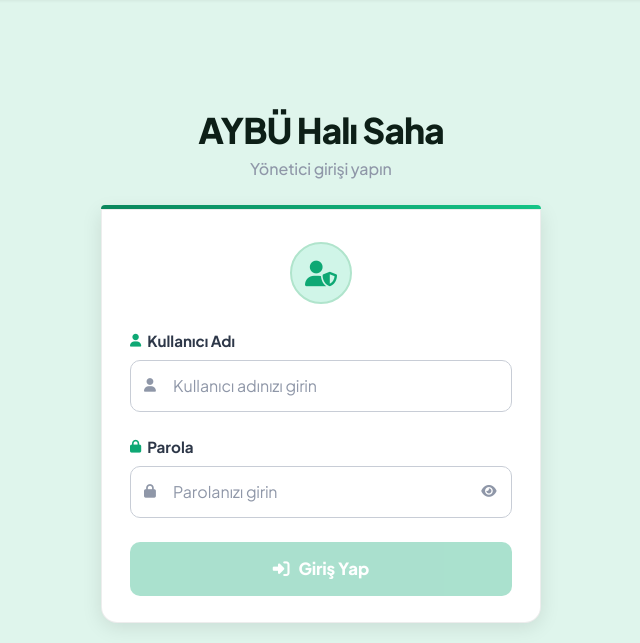
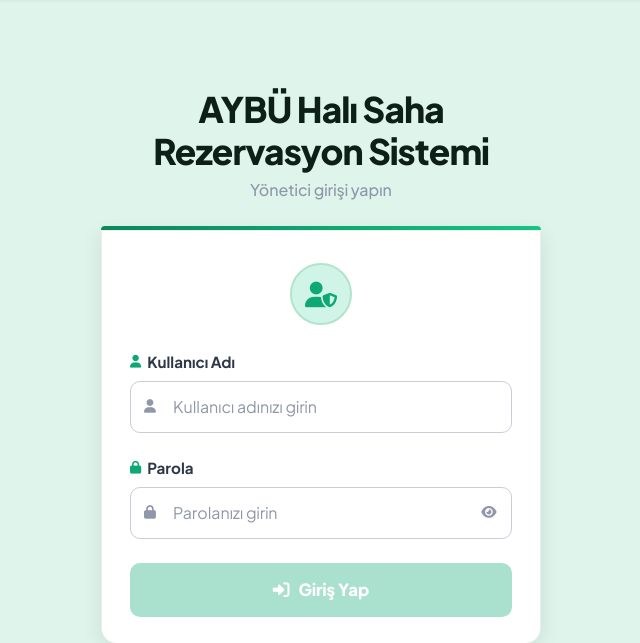
Before and after one commit to karadumanali/halisaha_rez, a Flask app: page /login in a window 1280 px wide. Shown: the part 64-707 px from the top of the page, without its empty margins (319-959 px from the left). Run offline with Flask 3, Linux system fonts and the light colour scheme; some libraries are stand-ins or nearby versions.

Commit message:
görsel düzenleme yapıldı

```diff
--- a/templates/login.html
+++ b/templates/login.html
@@ -105,7 +105,7 @@
 <div class="login-box">
 
     <div class="login-heading">
-        <h1>AYBÜ Halı Saha</h1>
+        <h1>AYBÜ Halı Saha Rezervasyon Sistemi</h1>
         <p>Yönetici girişi yapın</p>
     </div>
 
```
